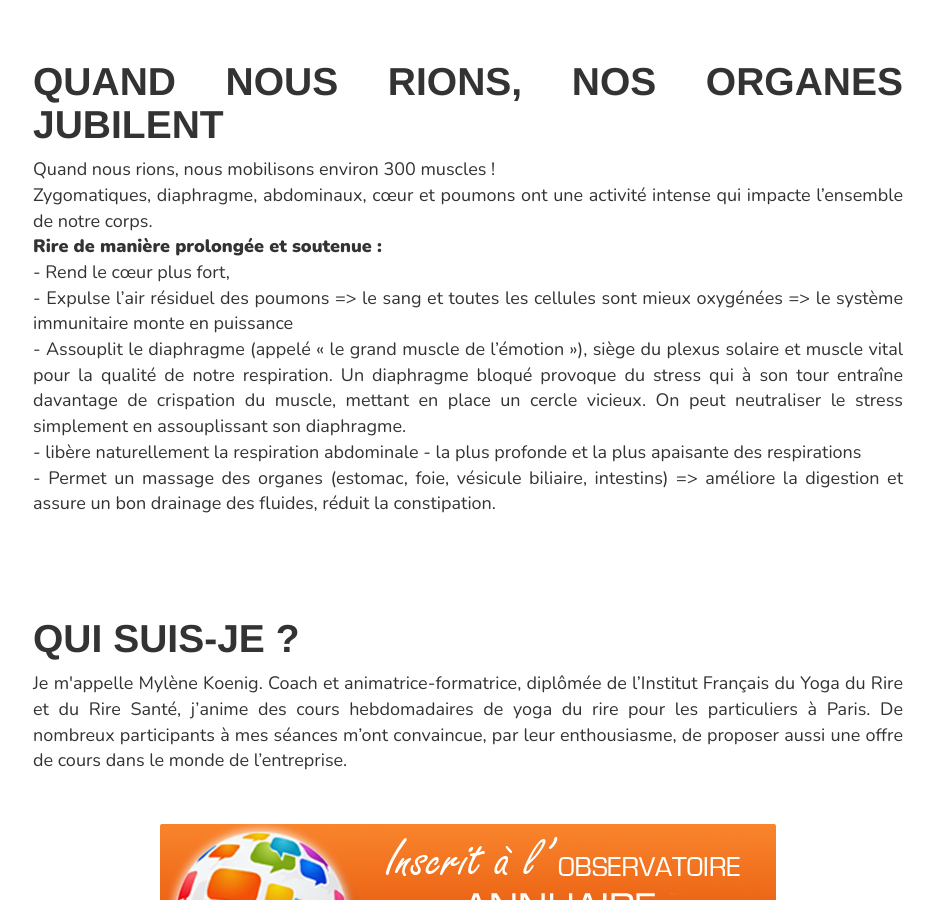
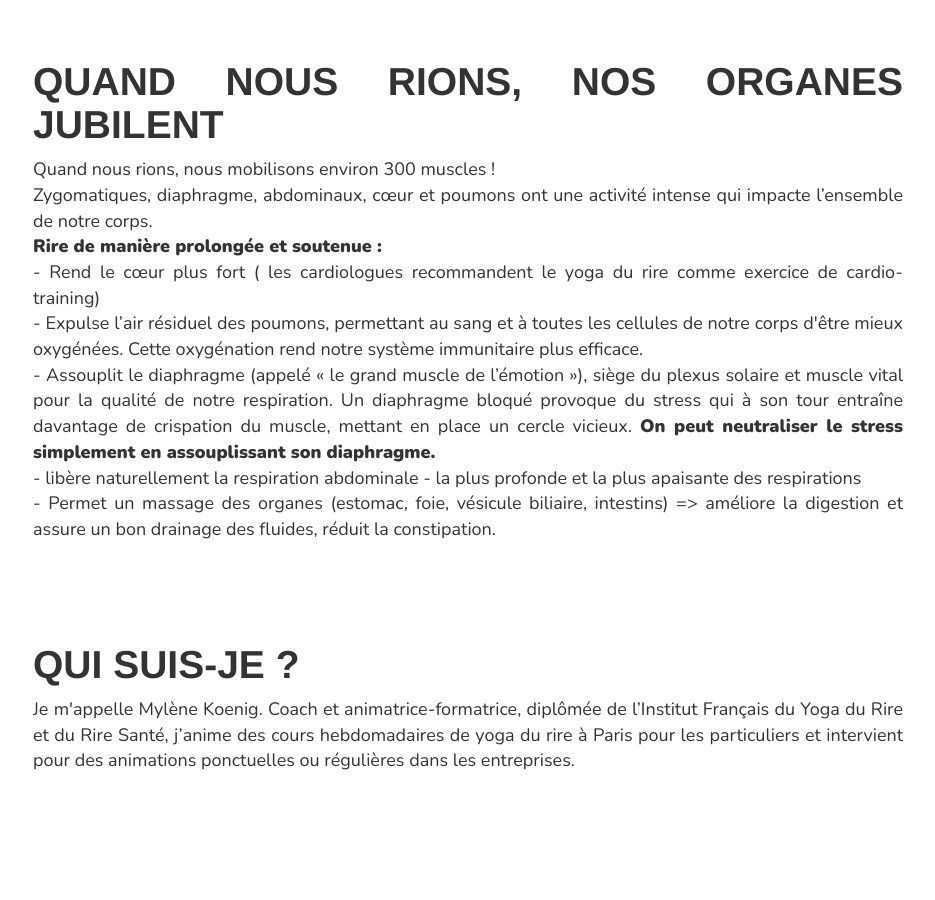
Before and after one commit to arthur-koenig/yoga-rires, a Jekyll site: the page built from presentation/index.html, in a window 1280 px wide and 900 px high, scrolled down 3156 px. Shown: the whole window, without its empty margins (172-1107 px from the left). Built offline with Jekyll 4.4.1, drawn with Linux system fonts in a browser that asks for light colours; nearby versions of some CDN libraries; some web fonts are replaced; comment, search, counter and statistics services are not loaded.

Commit message:
Update from Forestry.io - presentation/index.html

```diff
--- a/presentation/index.html
+++ b/presentation/index.html
@@ -1,10 +1,10 @@
 ---
 layout: default
-header-img: /img/seance.jpg
+header-img: "/img/seance.jpg"
 title: Le yoga du rire
-description: Le yoga du rire, qu'est-ce que c'est ? Histoire et détails sur le yoga du rire.
+description: Le yoga du rire, qu'est-ce que c'est ? Histoire et détails sur le yoga
+  du rire.
 ---
-
 <div class="container container-small text-justify-big">
   <br>
   <br>
@@ -44,7 +44,7 @@ Une séance de yoga du rire offre la possibilité de s’installer dans le rire
 
 Une séance de yoga du rire booste notre production d’endorphines, de dopamine, de sérotonine et d’ocytocine. Parallèlement, la production excessive de cortisol (hormone du stress) se trouve bloquée, permettant à notre système nerveux autonome de retrouver son équilibre.<br><br>
 
-Pratiquer régulièrement, c’est faire tourner un cercle vertueux : <b>je ris => je me sens mieux => je ris encore => je me sens encore mieux.</b><br><br>
+Pratiquer régulièrement, c’est faire tourner un cercle vertueux : <b>je ris =&gt; je me sens mieux =&gt; je ris encore =&gt; je me sens encore mieux.</b><br><br>
 
 <i>« Entraînez vous à rire, à sourire, à dire le son i même si votre état d'esprit de l'instant ne vous y pousse pas spontanément. Votre corps et votre esprit vous remercieront. De la routine triste aux changements souriants, il y a une nouvelle philosophie de vie facilement à votre portée. Commencez, essayez, vous n'aurez plus envie d'arrêter. Vous entrez dans le cercle vertueux des émotions positives." </i>  <br>
 Pr Michel Lejoyeux
@@ -57,20 +57,19 @@ Pr Michel Lejoyeux
 Quand nous rions, nous mobilisons environ 300 muscles !<br>
  Zygomatiques, diaphragme, abdominaux, cœur et poumons ont une activité intense qui impacte l’ensemble de notre corps.<br>
  <b>Rire de manière prolongée et soutenue :</b><br>
-- Rend le cœur plus fort,<br>
-- Expulse l’air résiduel des poumons => le sang et toutes les cellules sont mieux oxygénées => le système immunitaire monte en puissance<br>
-- Assouplit le diaphragme (appelé « le grand muscle de l’émotion »), siège du plexus solaire et muscle vital pour la qualité de notre respiration. Un diaphragme bloqué provoque du stress qui à son tour entraîne davantage de crispation du muscle, mettant en place un cercle vicieux. On peut neutraliser le stress simplement en assouplissant son diaphragme.<br>
+- Rend le cœur plus fort ( les cardiologues recommandent le yoga du rire comme exercice de cardio-training)<br>
+- Expulse l’air résiduel des poumons, permettant au sang et à toutes les cellules de notre corps d'être mieux oxygénées. Cette oxygénation rend notre système immunitaire plus efficace.<br>
+- Assouplit le diaphragme (appelé « le grand muscle de l’émotion »), siège du plexus solaire et muscle vital pour la qualité de notre respiration. Un diaphragme bloqué provoque du stress qui à son tour entraîne davantage de crispation du muscle, mettant en place un cercle vicieux. <b>On peut neutraliser le stress simplement en assouplissant son diaphragme.</b><br>
 - libère naturellement la respiration abdominale - la plus profonde et la plus apaisante des respirations <br>
-- Permet un massage des organes (estomac, foie, vésicule biliaire,  intestins) => améliore la digestion et assure un bon drainage des fluides, réduit la constipation.
+- Permet un massage des organes (estomac, foie, vésicule biliaire,  intestins) =&gt; améliore la digestion et assure un bon drainage des fluides, réduit la constipation.
 </section>
 
 
 <section class="section-small">
   <h1>Qui suis-je ?  </h1>
-  Je m'appelle Mylène Koenig. Coach et animatrice-formatrice, diplômée de l’Institut Français du Yoga du Rire et du Rire Santé, j’anime des cours hebdomadaires de yoga du rire pour les particuliers à Paris. De nombreux participants à mes séances m’ont convaincue, par leur enthousiasme, de proposer aussi une offre de cours dans le monde de l’entreprise.
-  <br>
+  Je m'appelle Mylène Koenig. Coach et animatrice-formatrice, diplômée de l’Institut Français du Yoga du Rire et du Rire Santé, j’anime des cours hebdomadaires de yoga du rire à Paris pour les particuliers et intervient pour des animations ponctuelles ou régulières dans les entreprises.<br>
   <div class="text-center">
-    <img src="{{site.basurl}}/img/logo-observatoire.jpg" class="img-responsive" alt="">
+    <img src="%7B%7Bsite.basurl%7D%7D/img/logo-observatoire.jpg" class="img-responsive" alt="">
   </div>
 
 </section>
```
